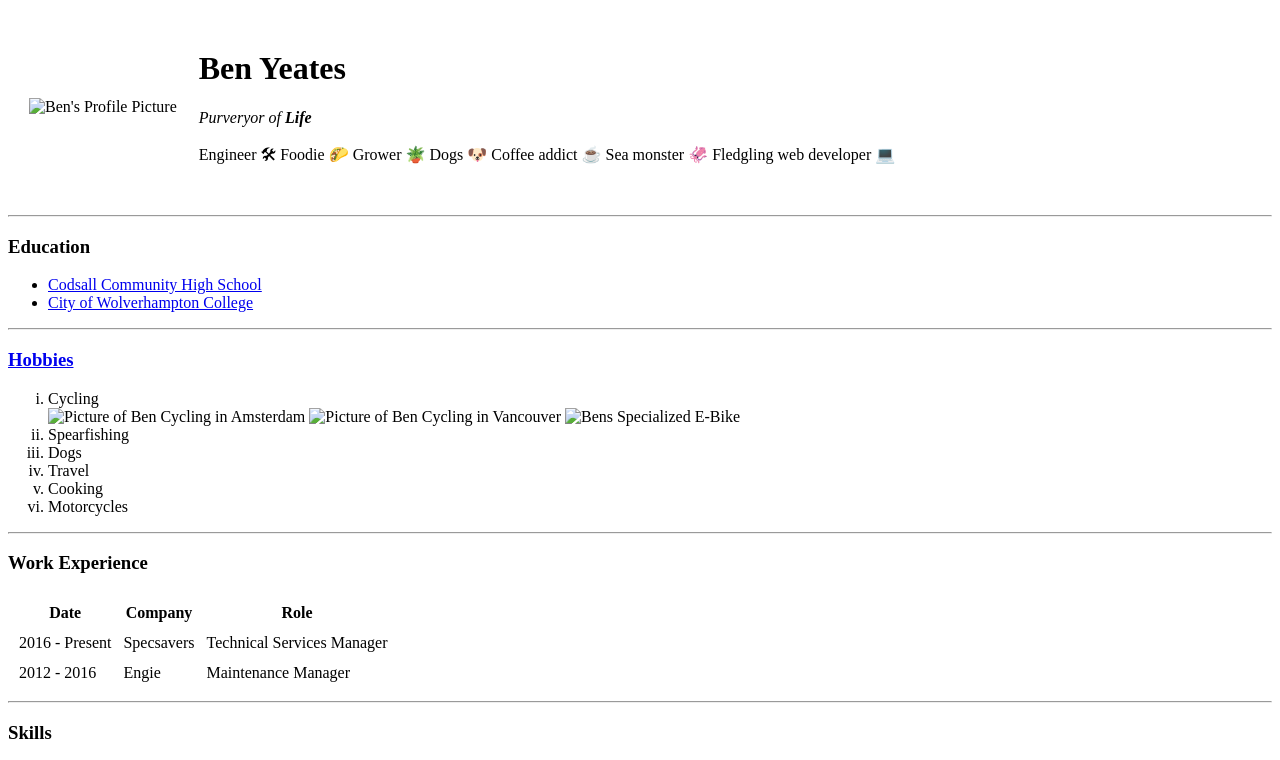
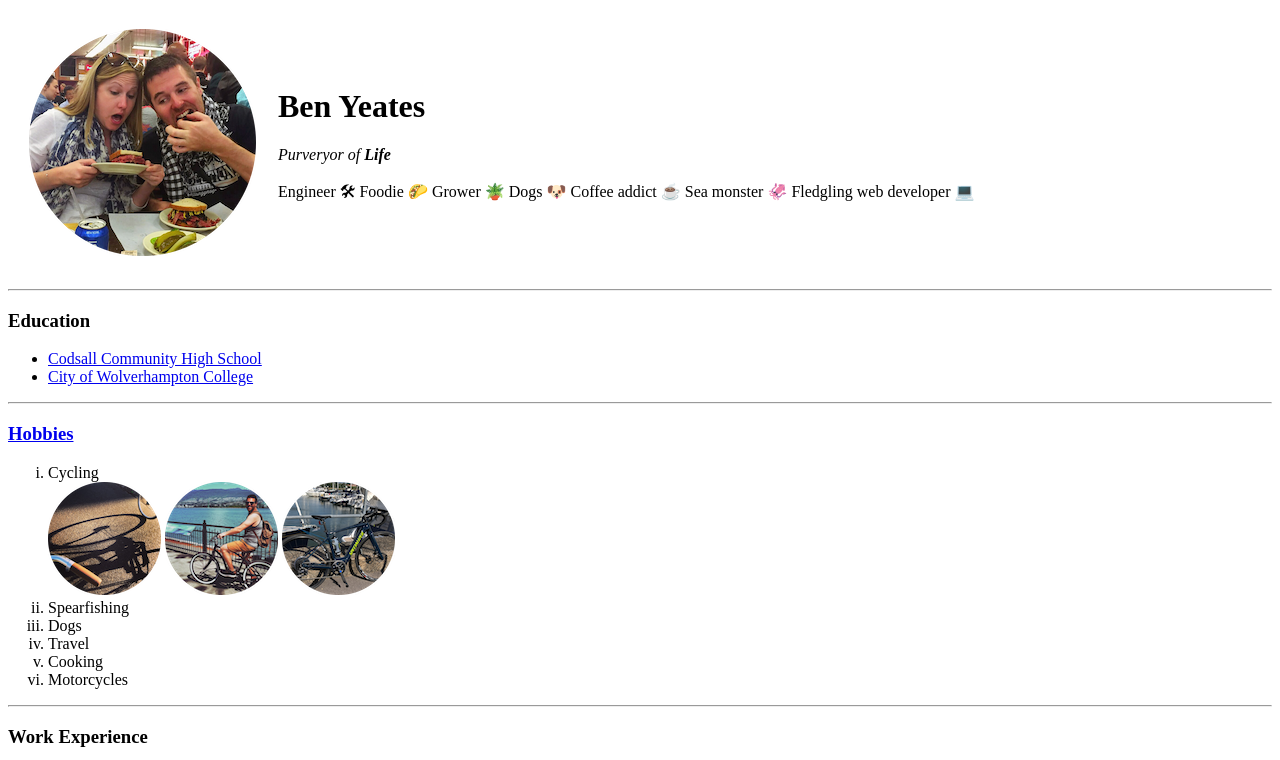
Before and after one commit to MrBen08/cv, a plain HTML site: page index.html in a window 1280 px wide. Shown: the top 760 px of the page. Drawn offline with Linux system fonts and the light colour scheme.

Commit message:
removed image folder references

```diff
--- a/index.html
+++ b/index.html
@@ -9,7 +9,7 @@
 <body>
   <table cellspacing="20">
     <tr>
-      <td> <img src="Images/circle-cropped.png" alt="Ben's Profile Picture"></td>
+      <td> <img src="circle-cropped.png" alt="Ben's Profile Picture"></td>
       <td>
         <h1>Ben Yeates</h1>
         <p><em>Purveryor of <strong> Life</strong></em></p>
@@ -28,7 +28,7 @@
   <h3><a href="hobbies.html">Hobbies</a></h3>
   <ol type="i">
     <li>Cycling</li>
-    <img src="Images/Cycling1.png" alt="Picture of Ben Cycling in Amsterdam"> <img src="Images/Cycling2.png" alt="Picture of Ben Cycling in Vancouver"> <img src="Images/Cycling3.png" alt="Bens Specialized E-Bike">
+    <img src="Cycling1.png" alt="Picture of Ben Cycling in Amsterdam"> <img src="Cycling2.png" alt="Picture of Ben Cycling in Vancouver"> <img src="Cycling3.png" alt="Bens Specialized E-Bike">
     <li>Spearfishing</li>
     <li>Dogs</li>
     <li>Travel</li>
```
